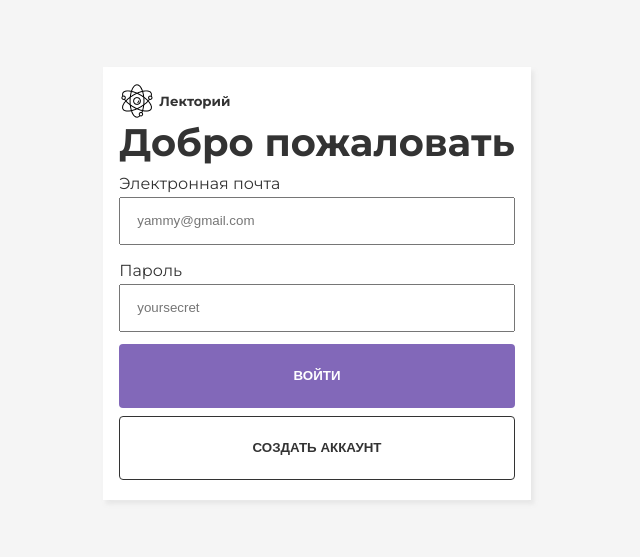
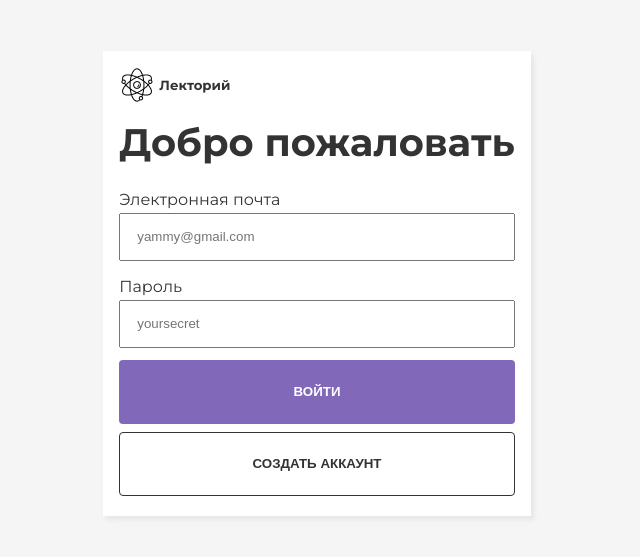
Before and after one commit to ilyasgaripov97/lectory-frontend, a React (Create React App) app: page / in a window 1280 px wide. Shown: the part 117-674 px from the top of the page, without its empty margins (323-963 px from the left). Built offline with nearby package versions, Linux system fonts and the light colour scheme; no server answers.

Commit message:
Add default margin for Header component

```diff
--- a/src/components/Header.css
+++ b/src/components/Header.css
@@ -0,0 +1,3 @@
+.header__m-default {
+  margin: 16px 0;
+}
--- a/src/components/Header.js
+++ b/src/components/Header.js
@@ -1,8 +1,15 @@
 import './Header.css'
 
-const Header = ({ titleText }) => {
+
+const Header = ({ titleText, hasMargin=true }) => {
+
+  let className = "header";
+
+  className += hasMargin ? " header__m-default" : "";
+  console.log(className);
+
   return (
-    <div className="header">
+    <div className={className}>
       <h1 className="header__title">{titleText}</h1>
     </div>
   )
```
